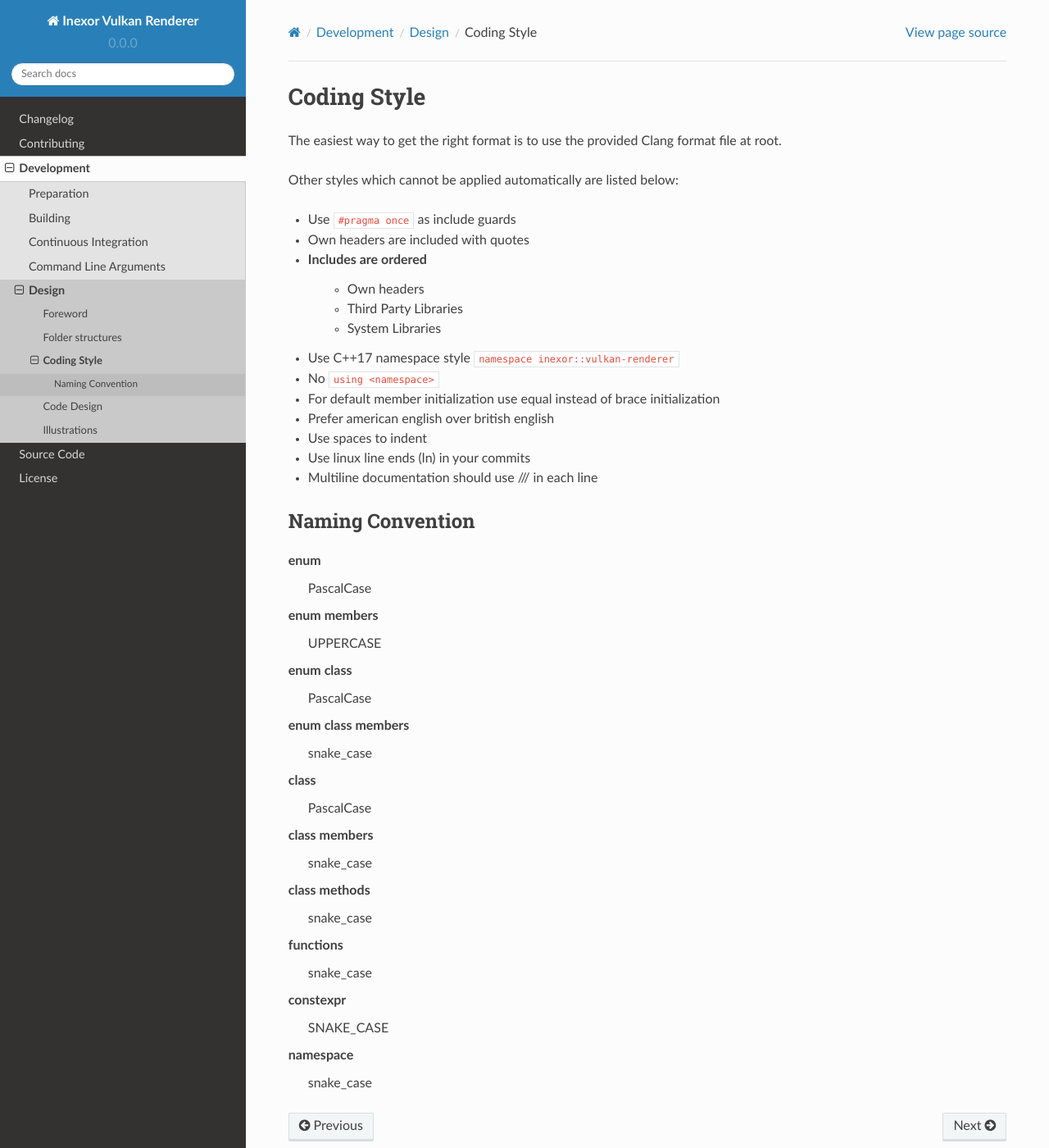
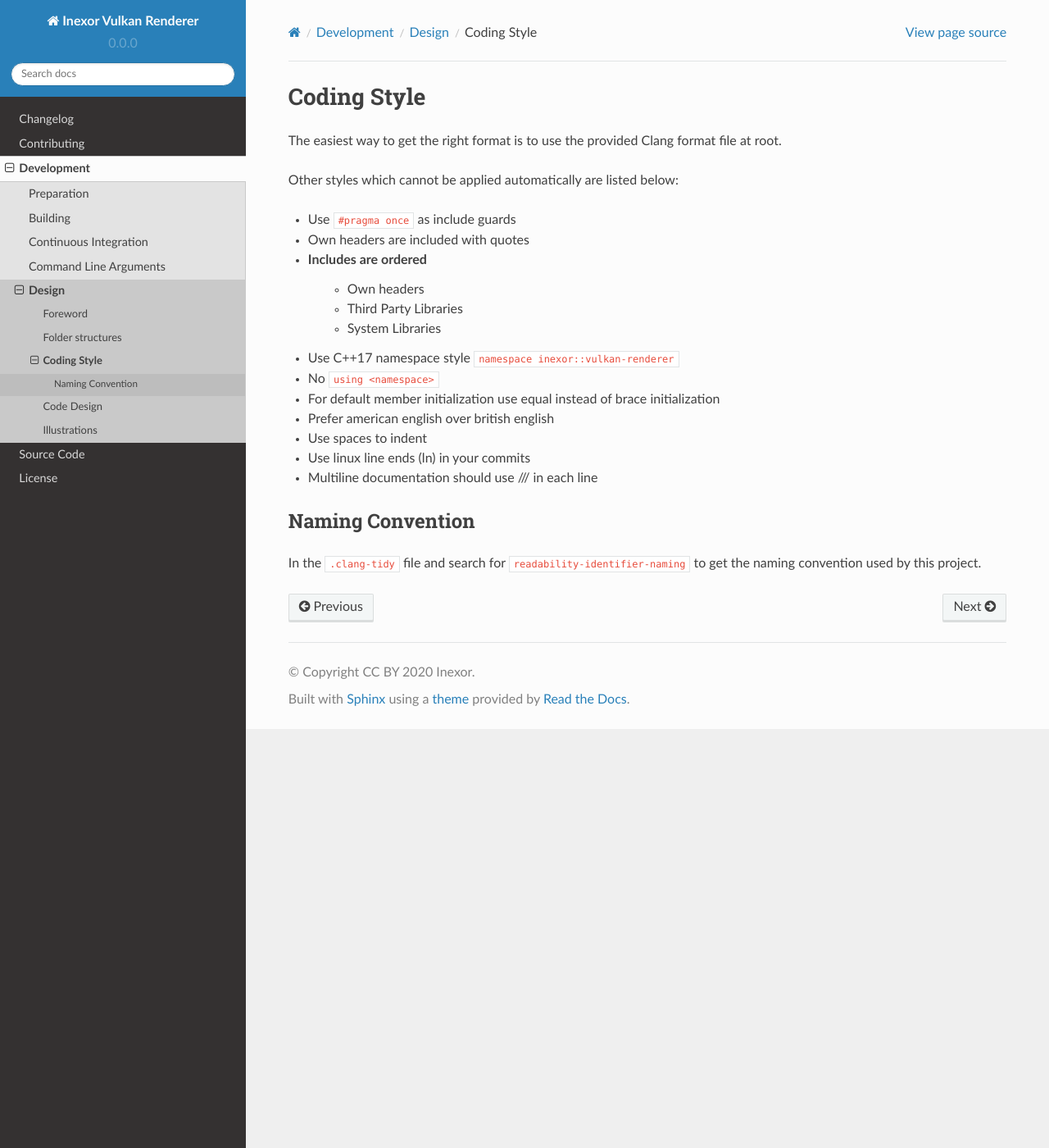
Before and after one commit to inexorgame/vulkan-renderer, a Sphinx documentation site: the page built from documentation/source/development/design/coding-style.rst, in a window 1280 px wide and 1400 px high. Shown: the whole window at 82% size. Built offline with Sphinx 7.4.7 and the Read the Docs theme 2.0.0, drawn with Linux system fonts in a browser that asks for light colours; pages that are not in the unit, such as notebooks, are missing from menus.

Commit message:
[doc] Reflect clang-tidy settings

```diff
--- a/documentation/source/development/design/coding-style.rst
+++ b/documentation/source/development/design/coding-style.rst
@@ -22,23 +22,4 @@ Other styles which cannot be applied automatically are listed below:
 Naming Convention
 -----------------
 
-enum
-    PascalCase
-enum members
-    UPPERCASE
-enum class
-    PascalCase
-enum class members
-    snake_case
-class
-    PascalCase
-class members
-    snake_case
-class methods
-    snake_case
-functions
-    snake_case
-constexpr
-    SNAKE_CASE
-namespace
-    snake_case
+In the ``.clang-tidy`` file and search for ``readability-identifier-naming`` to get the naming convention used by this project.
```
